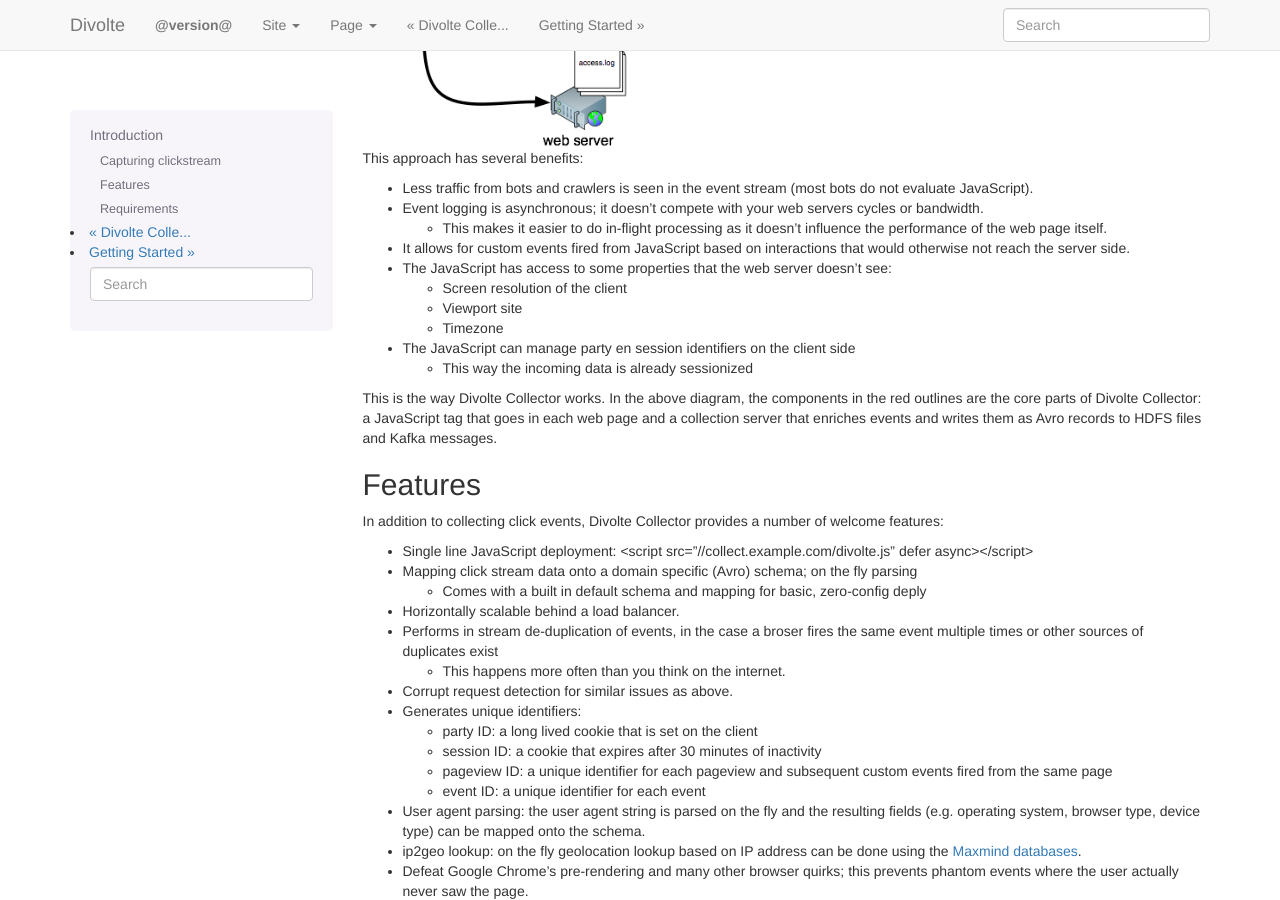
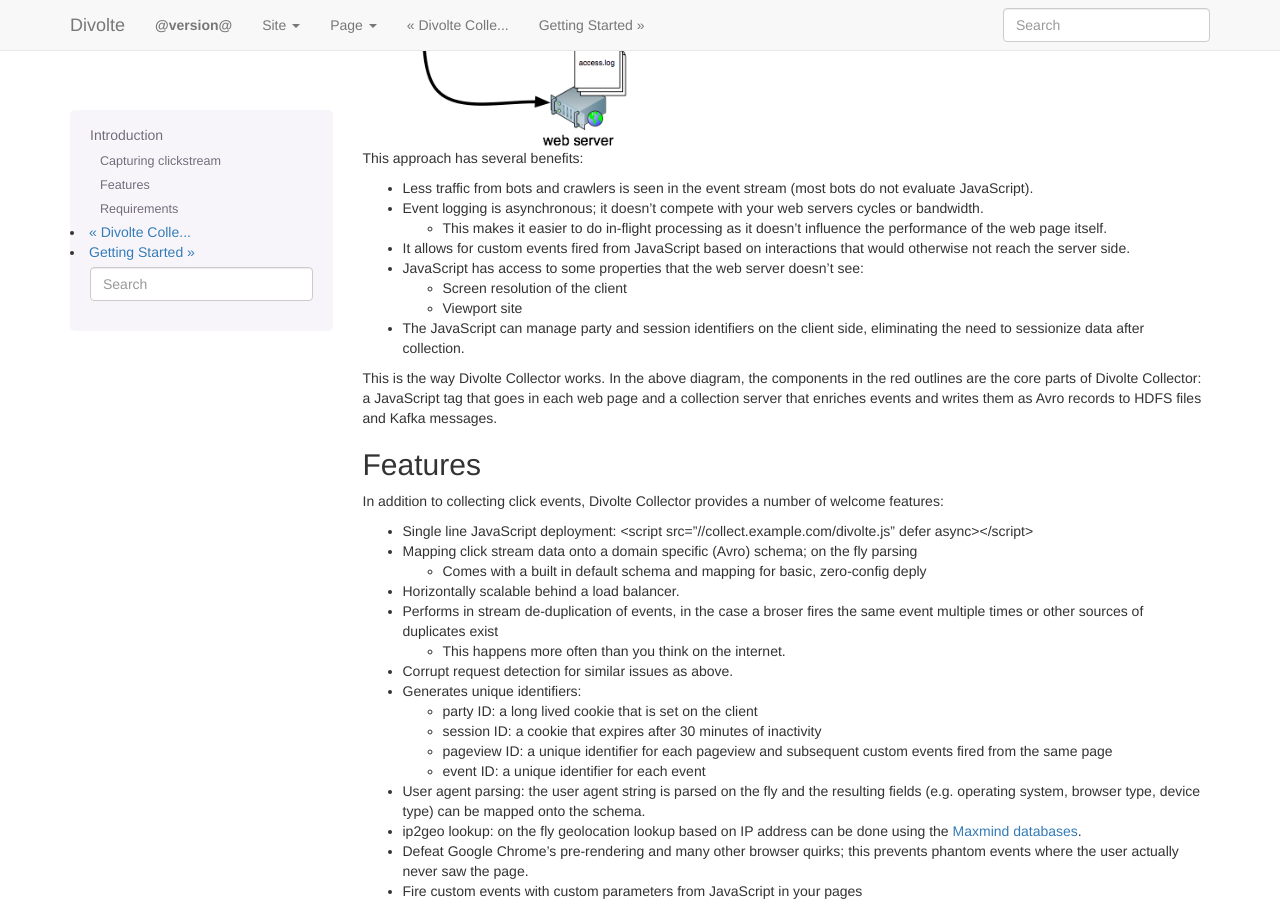
Before and after one commit to divolte/divolte-collector, a Sphinx documentation site: the page built from docs/introduction.rst, in a window 1280 px wide and 900 px high, scrolled down 2649 px. Built offline with Sphinx 7.4.7, drawn with Linux system fonts in a browser that asks for light colours; nearby versions of some CDN libraries; library files that are not in the unit come from our copies.

Commit message:
Minor documentation tweaks.

```diff
--- a/docs/introduction.rst
+++ b/docs/introduction.rst
@@ -56,15 +56,12 @@
   * This makes it easier to do in-flight processing as it doesn't influence the performance of the web page itself.
 
 * It allows for custom events fired from JavaScript based on interactions that would otherwise not reach the server side.
-* The JavaScript has access to some properties that the web server doesn't see:
+* JavaScript has access to some properties that the web server doesn't see:
 
   * Screen resolution of the client
   * Viewport site
-  * Timezone
 
-* The JavaScript can manage party en session identifiers on the client side
-
-  * This way the incoming data is already sessionized
+* The JavaScript can manage party and session identifiers on the client side, eliminating the need to sessionize data after collection.
 
 This is the way Divolte Collector works. In the above diagram, the components in the red outlines are the core parts of Divolte Collector: a JavaScript tag that goes in each web page and a collection server that enriches events and writes them as Avro records to HDFS files and Kafka messages.
 
```
